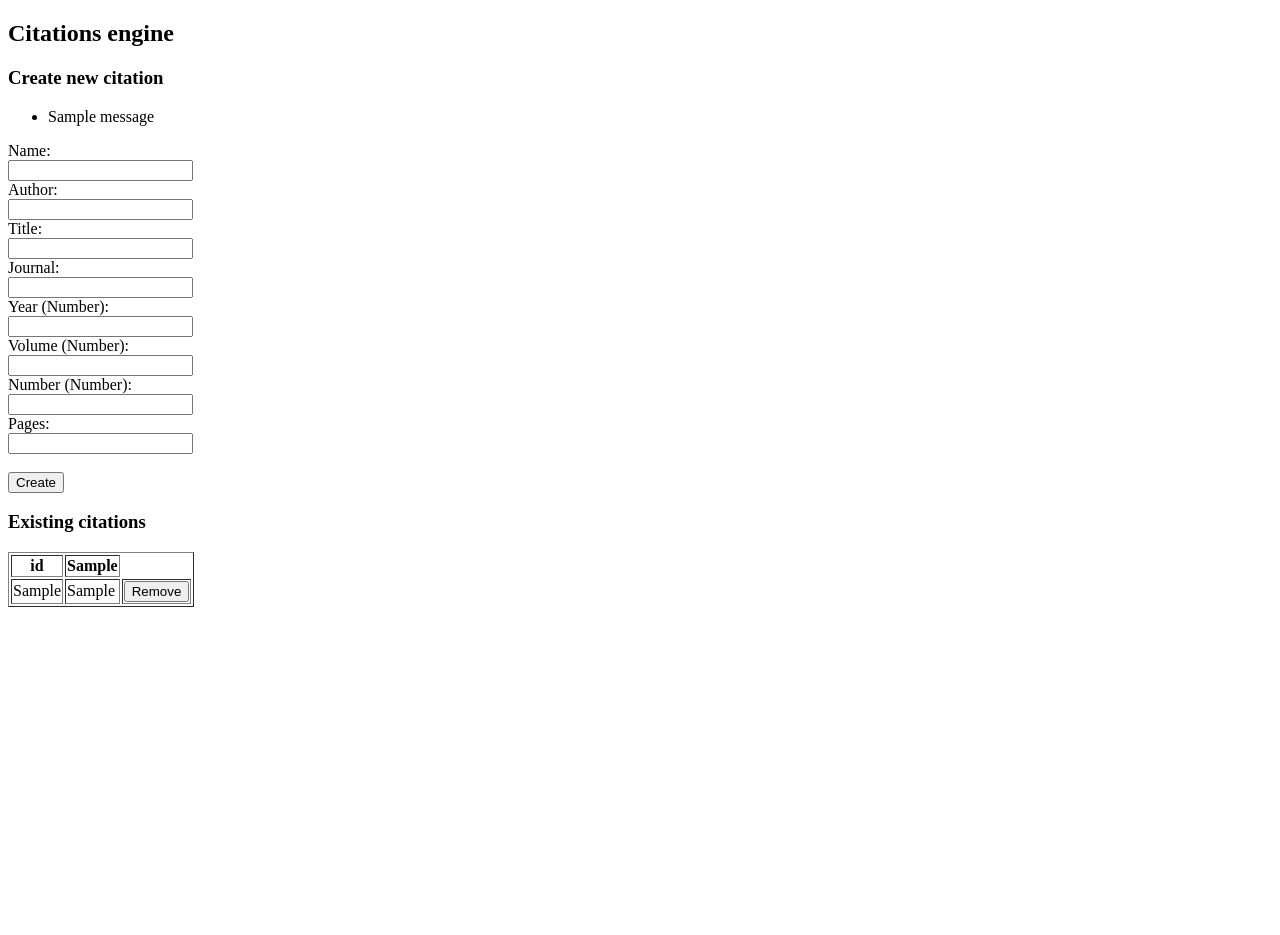
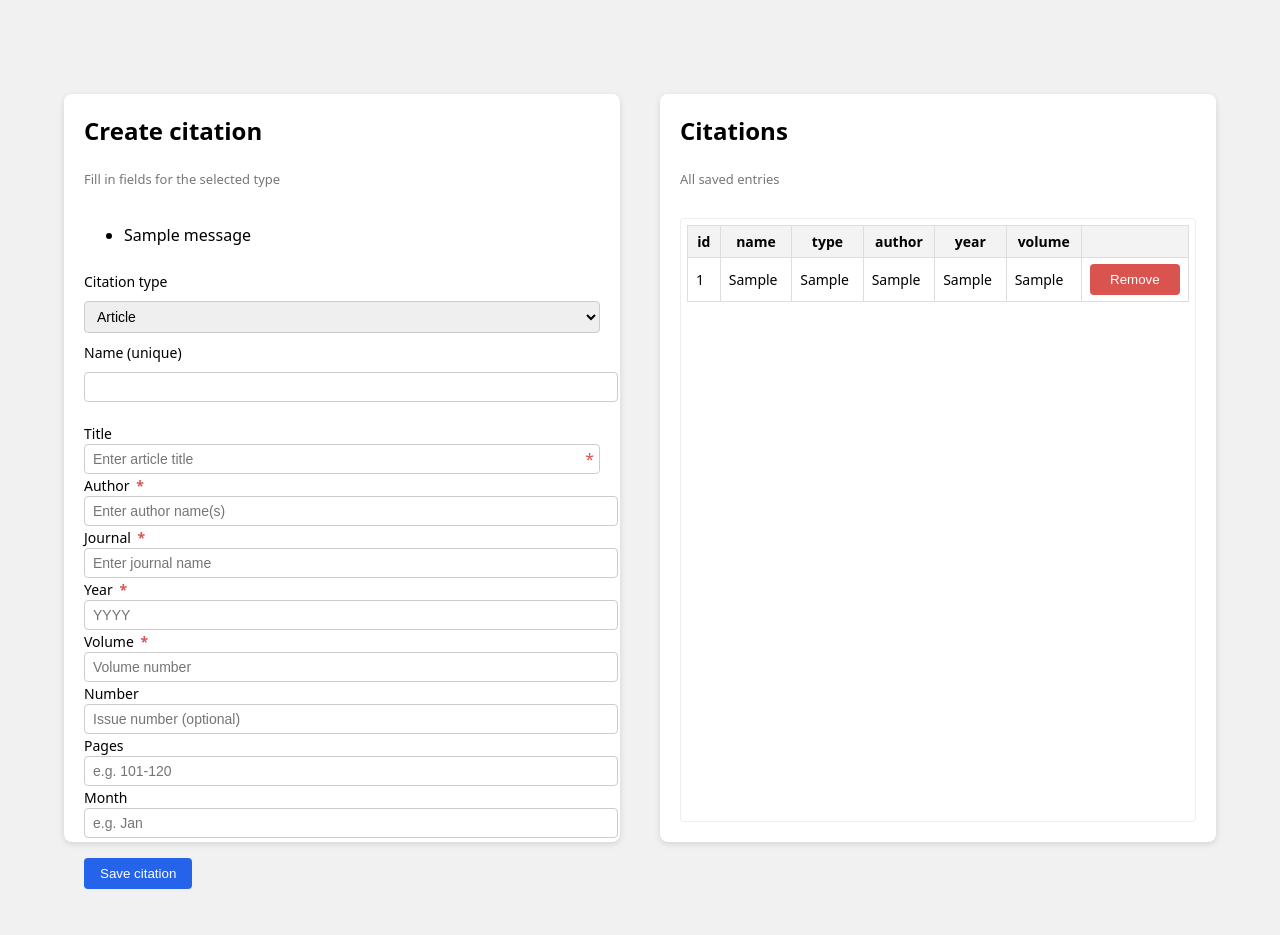
Before and after one commit to tiinasor/ohtu-miniprojekti, a Flask app: template src/templates/index.html in a window 1280 px wide. Run offline with Flask 3, Linux system fonts and the light colour scheme; the template is opened without the code that fills it: most values are stand-ins (such as "Sample title", 1, 10 or a date in 2020); one stand-in notice (Sample message) is shown.

Commit message:
updated front-end

```diff
--- a/src/app.py
+++ b/src/app.py
@@ -16,27 +16,29 @@ def index():
 
 @app.route("/create_citation", methods=["POST"])
 def create_citation_route():
-    citation_info = [None for field in REF_FIELDS]
-    idx = 0
-    for ref_field in REF_FIELDS:
-        field = request.form.get(f'{ref_field}')
-        if field:
-            citation_info[idx] = field
-        idx += 1
-    citation_info[REF_FIELDS.index("citation_type")] = "article"
-    for required_info in ["name", "year", "volume"]:
-        if citation_info[REF_FIELDS.index(required_info)] is None:
+
+    fields = {field: request.form.get(field) for field in REF_FIELDS}
+
+    required = ["name", "year", "volume"]
+    for r in required:
+        if not fields.get(r):
             flash("Missing required fields")
             return redirect("/")
-    if citation_name_exists(citation_info[REF_FIELDS.index("name")]):
+
+    if citation_name_exists(fields["name"]):
         flash("Citation name must be unique")
         return redirect("/")
+
+    fields["citation_type"] = request.form.get("citation_type")
+
     try:
-        int(citation_info[REF_FIELDS.index("year")])
-        float(citation_info[REF_FIELDS.index("volume")])
-        int(citation_info[REF_FIELDS.index("number")])
-        create_citation(citation_info)
+        fields["year"] = int(fields["year"])
+        fields["volume"] = float(fields["volume"])
+        fields["number"] = int(fields["number"]) if fields.get("number") else None
+
+        create_citation(fields)
         return redirect("/")
+
     except Exception as error:
         flash(str(error))
         return redirect("/")
--- /dev/null
+++ b/src/static/main.css
@@ -0,0 +1,165 @@
+html,
+body {
+    height: 100%;
+    margin: 0;
+    font-family: system-ui, sans-serif;
+    background-color: #f1f1f1;
+    overflow: hidden;
+    /* no page scroll */
+}
+
+.page-wrapper {
+    height: 100%;
+    display: flex;
+    align-items: center;
+    justify-content: center;
+}
+
+.page-container {
+    width: 90%;
+    max-width: 1200px;
+    height: 80%;
+    /* fixed height for the two panels */
+    display: flex;
+    gap: 40px;
+}
+
+.panel {
+    flex: 1;
+    background: white;
+    border-radius: 8px;
+    box-shadow: 0 2px 6px rgba(0, 0, 0, 0.12);
+    display: flex;
+    flex-direction: column;
+    padding: 20px;
+    box-sizing: border-box;
+    height: 100%;
+    /* same height for both panels */
+}
+
+/* form panel: content just flows, no internal scroll */
+.form-panel .form-fields {
+    margin-top: 10px;
+}
+
+/* list panel: inner area scrolls */
+.list-panel .scroll-area {
+    flex: 1;
+    margin-top: 10px;
+    border: 1px solid #eee;
+    border-radius: 4px;
+    padding: 6px;
+    overflow-y: auto;
+    /* only place with scroll */
+}
+
+.panel h2 {
+    margin: 0 0 10px 0;
+}
+
+.panel-subtitle {
+    font-size: 13px;
+    color: #777;
+    margin-bottom: 20px;
+}
+
+form {
+    display: flex;
+    flex-direction: column;
+    gap: 10px;
+}
+
+label {
+    font-size: 14px;
+}
+
+input[type="text"],
+select,
+textarea {
+    width: 100%;
+    border: 1px solid #ccc;
+    border-radius: 4px;
+    padding: 6px 8px;
+    font-size: 14px;
+}
+
+textarea {
+    resize: vertical;
+}
+
+.button-row {
+    margin-top: 10px;
+}
+
+button {
+    padding: 8px 16px;
+    background-color: #2563eb;
+    color: white;
+    border: none;
+    border-radius: 4px;
+    cursor: pointer;
+}
+
+button:hover {
+    background-color: #1e4ed0;
+}
+
+.scroll-area {
+    flex: 1;
+    overflow-y: auto;
+    border: 1px solid #eee;
+    border-radius: 4px;
+    padding: 6px;
+    margin-top: 10px;
+}
+
+table {
+    width: 100%;
+    border-collapse: collapse;
+    font-size: 14px;
+}
+
+th,
+td {
+    border: 1px solid #ddd;
+    padding: 6px 8px;
+}
+
+th {
+    background-color: #f3f3f3;
+}
+
+.remove-button {
+    background-color: #d9534f;
+}
+
+.remove-button:hover {
+    background-color: #c9302c;
+}
+
+.required {
+    color: #d9534f;
+    margin-left: 3px;
+    font-weight: bold;
+}
+
+.required-wrapper {
+    position: relative;
+    width: 100%;
+}
+
+.required-wrapper input {
+    padding-right: 24px;  /* space so the * doesn't overlap text */
+    box-sizing: border-box; /* prevents input from expanding */
+}
+
+.required-star {
+    position: absolute;
+    right: 6px;       /* closer to the edge */
+    top: 50%;
+    transform: translateY(-50%);
+    color: #d9534f;
+    font-size: 16px;
+    pointer-events: none;
+    margin: 0;        /* ensure it's not adding spacing */
+}
--- /dev/null
+++ b/src/templates/forms/article_form.html
@@ -0,0 +1,81 @@
+<div class="citation-fields" data-type="article">
+
+    <!-- Title (required) -->
+    <div class="field-row field-large required-field">
+        <label for="title_article">Title</label>
+        <div class="required-wrapper">
+            <input
+                type="text"
+                id="title_article"
+                name="title"
+                placeholder="Enter article title"
+                required
+            >
+            <span class="required-star">*</span>
+        </div>
+    </div>
+
+    <!-- Author (required) -->
+    <div class="field-row field-medium">
+        <label for="author_article">
+            Author <span class="required">*</span>
+        </label>
+        <input type="text" id="author_article" name="author"
+               placeholder="Enter author name(s)" required>
+    </div>
+
+    <!-- Journal (required) -->
+    <div class="field-row field-large">
+        <label for="journal_article">
+            Journal <span class="required">*</span>
+        </label>
+        <input type="text" id="journal_article" name="journal"
+               placeholder="Enter journal name" required>
+    </div>
+
+    <!-- Year + Volume + Number -->
+    <div class="field-inline">
+
+        <!-- Year (required) -->
+        <div class="field-row field-small">
+            <label for="year_article">
+                Year <span class="required">*</span>
+            </label>
+            <input type="text" id="year_article" name="year"
+                   placeholder="YYYY" required>
+        </div>
+
+        <!-- Volume (required) -->
+        <div class="field-row field-small">
+            <label for="volume_article">
+                Volume <span class="required">*</span>
+            </label>
+            <input type="text" id="volume_article" name="volume"
+                   placeholder="Volume number" required>
+        </div>
+
+        <!-- Number (optional) -->
+        <div class="field-row field-small">
+            <label for="number_article">Number</label>
+            <input type="text" id="number_article" name="number"
+                   placeholder="Issue number (optional)">
+        </div>
+    </div>
+
+    <!-- Pages + Month -->
+    <div class="field-inline">
+
+        <div class="field-row field-medium">
+            <label for="pages_article">Pages</label>
+            <input type="text" id="pages_article" name="pages"
+                   placeholder="e.g. 101-120">
+        </div>
+
+        <div class="field-row field-small">
+            <label for="month_article">Month</label>
+            <input type="text" id="month_article" name="month"
+                   placeholder="e.g. Jan">
+        </div>
+    </div>
+
+</div>
--- /dev/null
+++ b/src/templates/forms/book_form.html
@@ -0,0 +1,59 @@
+<div class="citation-fields" data-type="book">
+    <div class="field-row field-large">
+        <label for="title_book">Title</label>
+        <input type="text" id="title_book" name="title">
+    </div>
+
+    <div class="field-inline">
+        <div class="field-row field-medium">
+            <label for="author_book">Author</label>
+            <input type="text" id="author_book" name="author">
+        </div>
+        <div class="field-row field-medium">
+            <label for="editor_book">Editor</label>
+            <input type="text" id="editor_book" name="editor">
+        </div>
+    </div>
+
+    <div class="field-row field-large">
+        <label for="publisher_book">Publisher</label>
+        <input type="text" id="publisher_book" name="publisher">
+    </div>
+
+    <div class="field-inline">
+        <div class="field-row field-small">
+            <label for="year_book">Year</label>
+            <input type="text" id="year_book" name="year">
+        </div>
+        <div class="field-row field-small">
+            <label for="volume_book">Volume</label>
+            <input type="text" id="volume_book" name="volume">
+        </div>
+        <div class="field-row field-small">
+            <label for="number_book">Number</label>
+            <input type="text" id="number_book" name="number">
+        </div>
+    </div>
+
+    <div class="field-inline">
+        <div class="field-row field-medium">
+            <label for="series_book">Series</label>
+            <input type="text" id="series_book" name="series">
+        </div>
+        <div class="field-row field-medium">
+            <label for="address_book">Address</label>
+            <input type="text" id="address_book" name="address">
+        </div>
+    </div>
+
+    <div class="field-inline">
+        <div class="field-row field-small">
+            <label for="edition_book">Edition</label>
+            <input type="text" id="edition_book" name="edition">
+        </div>
+        <div class="field-row field-small">
+            <label for="month_book">Month</label>
+            <input type="text" id="month_book" name="month">
+        </div>
+    </div>
+</div>
--- a/src/templates/index.html
+++ b/src/templates/index.html
@@ -6,74 +6,103 @@ Citation database app
 
 {% block body %}
 
-<h2>Citations engine</h2>
-
-<h3>Create new citation</h3>
+<div class="panel form-panel">
+    <h2>Create citation</h2>
+    <p class="panel-subtitle">Fill in fields for the selected type</p>
 
     <form action="/create_citation" method="post">
+
         {% with messages = get_flashed_messages() %}
         {% if messages %}
-    <ul>
-        {% for message in messages %}
-        <li>{{ message }}</li>
+        <ul class="flash-messages">
+            {% for m in messages %}
+            <li>{{ m }}</li>
             {% endfor %}
         </ul>
         {% endif %}
         {% endwith %}
 
-    <label for="name">Name:</label><br>
-    <input type="text" id="name" name="name" required><br>
+        <label for="citation_type">Citation type</label>
+        <select name="citation_type" id="citation_type">
+            <option value="article">Article</option>
+            <option value="book">Book</option>
+            <option value="inproceedings">Inproceedings</option>
+            <option value="mastersthesis">Mastersthesis</option>
+            <option value="phdthesis">Phdthesis</option>
+            <option value="misc">Misc</option>
+        </select>
 
-    <label for="author">Author:</label><br>
-    <input type="text" id="author" name="author"><br>
+        <label>Name (unique)</label>
+        <input type="text" name="name" required>
 
-    <label for="title">Title:</label><br>
-    <input type="text" id="title" name="title"><br>
+        <div id="fields-container" class="form-fields">
+            {% include 'forms/article_form.html' %}
+            {% include 'forms/book_form.html' %}
+            {% include 'forms/inproceedings_form.html' %}
+            {% include 'forms/mastersthesis_form.html' %}
+            {% include 'forms/phdthesis_form.html' %}
+            {% include 'forms/misc_form.html' %}
+        </div>
 
-    <label for="journal">Journal:</label><br>
-    <input type="text" id="journal" name="journal"><br>
+        <div class="button-row">
+            <button type="submit">Save citation</button>
+        </div>
 
-    <label for="year">Year (Number):</label><br>
-    <input type="text" id="year" name="year" required pattern="[0-9]+" inputmode="numeric"><br>
+    </form>
+</div>
 
-    <label for="volume">Volume (Number):</label><br>
-    <input type="text" id="volume" name="volume" required pattern="[0-9]+(\.[0-9]+)?" inputmode="numeric"><br>
+<div class="panel list-panel">
+    <h2>Citations</h2>
+    <p class="panel-subtitle">All saved entries</p>
 
-    <label for="number">Number (Number):</label><br>
-    <input type="text" id="number" name="number" required pattern="[0-9]+" inputmode="numeric"><br>
-
-    <label for="pages">Pages:</label><br>
-    <input type="text" id="pages" name="pages" required><br><br>
-
-    <button type="submit">Create</button>
-</form>
-
-<h3>Existing citations</h3>
-
-<table border="1">
+    <div class="scroll-area">
+        <table>
             <thead>
                 <tr>
                     <th>id</th>
-            {% for ref_field in ref_fields %}
-            <th>{{ ref_field }}</th>
-            {% endfor %}
+                    <th>name</th>
+                    <th>type</th>
+                    <th>author</th>
+                    <th>year</th>
+                    <th>volume</th>
+                    <th></th>
                 </tr>
             </thead>
+
             <tbody>
+                {% for c in citations %}
                 <tr>
-        {% for citation in citations %}
-        <td>{{ citation.get_field("id") }}</td>
-        {% for ref_field in ref_fields %}
-        <td>{{ citation.get_field(ref_field) }}</td>
-        {% endfor %}
+                    <td>{{ c.id }}</td>
+                    <td>{{ c.get_field("name") }}</td>
+                    <td>{{ c.get_field("citation_type") }}</td>
+                    <td>{{ c.get_field("author") }}</td>
+                    <td>{{ c.get_field("year") }}</td>
+                    <td>{{ c.get_field("volume") }}</td>
                     <td>
-        <form action="/remove/{{ citation.get_field("id") }}" method="GET">
-          <button type="submit">Remove</button>
+                        <form class="remove-form" action="/remove/{{ c.id }}" method="post">
+                            <button class="remove-button" type="submit">Remove</button>
                         </form>
                     </td>
                 </tr>
                 {% endfor %}
             </tbody>
         </table>
+    </div>
+</div>
+
+<script>
+    const typeSelect = document.getElementById("citation_type")
+    const fieldBlocks = document.querySelectorAll(".citation-fields")
+
+    function updateFields() {
+        const selected = typeSelect.value
+        fieldBlocks.forEach(b =>
+            b.style.display = (b.dataset.type === selected ? "block" : "none")
+        )
+    }
+
+    updateFields()
+    typeSelect.addEventListener("change", updateFields)
+</script>
 
 {% endblock %}
--- a/src/templates/layout.html
+++ b/src/templates/layout.html
@@ -1,14 +1,19 @@
 <!DOCTYPE html>
 <html lang="en">
-  <head>
+
+<head>
     <meta charset="utf-8" />
-    <meta
-      name="viewport"
-      content="width=device-width, initial-scale=1, shrink-to-fit=no"
-    />
+    <meta name="viewport" content="width=device-width, initial-scale=1, shrink-to-fit=no">
     <title>{% block title %}{% endblock %}</title>
-  </head>
-  <body>
-    {% block body %}{% endblock %}
-  </body>
+    <link rel="stylesheet" href="{{ url_for('static', filename='/main.css') }}">
+</head>
+
+<body>
+    <div class="page-wrapper">
+        <div class="page-container">
+            {% block body %}{% endblock %}
+        </div>
+    </div>
+</body>
+
 </html>
```
Also changed, not shown: src/repositories/citation_repository.py (+18 -19 lines), src/templates/forms/inproceedings_form.html (added), src/templates/forms/mastersthesis_form.html (added), src/templates/forms/misc_form.html (added), src/templates/forms/phdthesis_form.html (added). Lines whose indentation alone changed are shown as unchanged.
